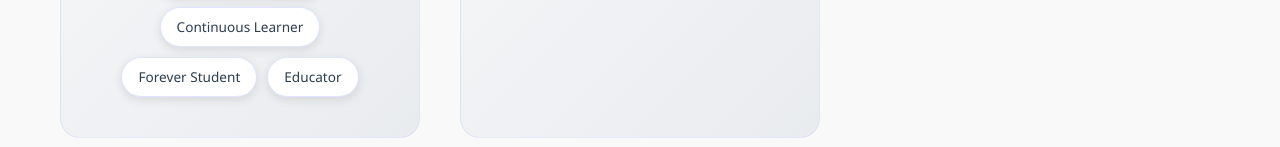
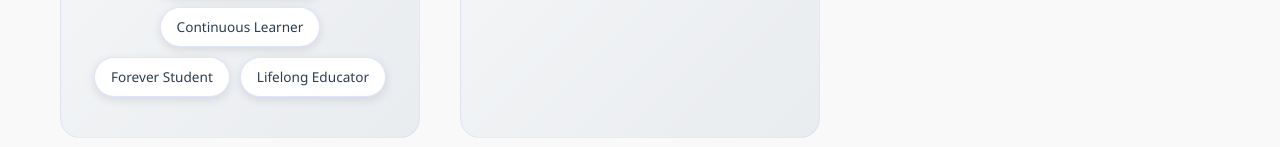
Before and after one commit to fcaysip14/personal, a plain HTML site: page index.html in a window 1280 px wide. Shown: the part 5033-5180 px from the top of the page. Drawn offline with Linux system fonts and the light colour scheme.

Commit message:
Update index.html

```diff
--- a/index.html
+++ b/index.html
@@ -667,7 +667,7 @@
                         <span class="skill-tag">Calm under Pressure</span>
                         <span class="skill-tag">Continuous Learner</span>
                         <span class="skill-tag">Forever Student</span>
-                        <span class="skill-tag">Educator</span>
+                        <span class="skill-tag">Lifelong Educator</span>
                     </div>
                 </div>
                 <div class="skill-category scroll-animate">
```
